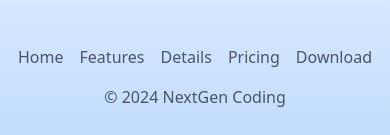
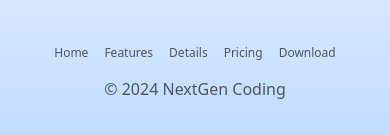
Before and after one commit to JedBelhaj/Tailwind-Project, a plain HTML site: page index.html in a window 390 px wide. Shown: the part 7965-8100 px from the top of the page. Drawn offline with nearby package versions, Linux system fonts and the light colour scheme.

Commit message:
fixed footer

```diff
--- a/index.html
+++ b/index.html
@@ -341,7 +341,7 @@
                     <img src="images/socials/youtube.svg" alt="YouTube" class="w-6 h-6">
                 </a>
             </div>
-            <div class="mt-6 flex justify-center space-x-4 text-gray-600">
+            <div class="mt-6 flex justify-center space-x-4 text-gray-600 md:text-base text-xs">
                 <a href="#header" class="hover:text-gray-900 transition">Home</a>
                 <a href="#features" class="hover:text-gray-900 transition">Features</a>
                 <a href="#details" class="hover:text-gray-900 transition">Details</a>
```
